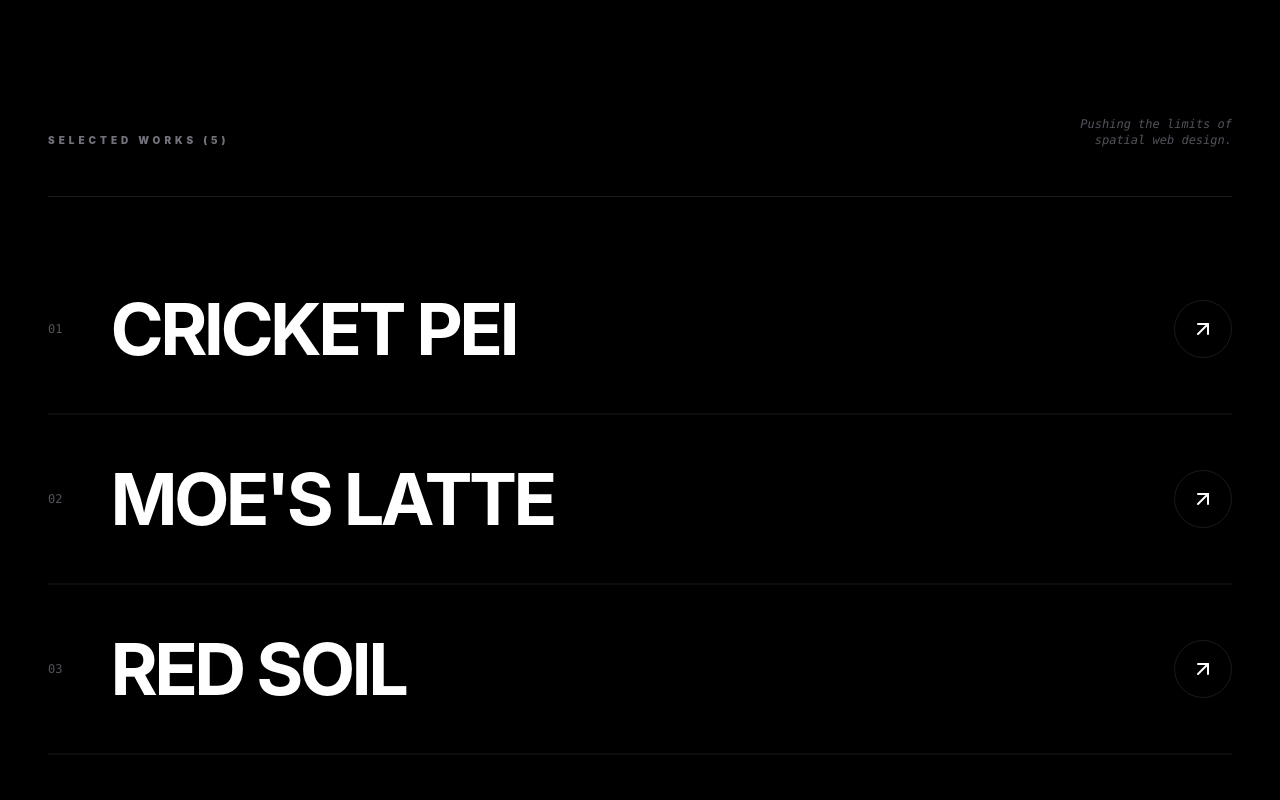
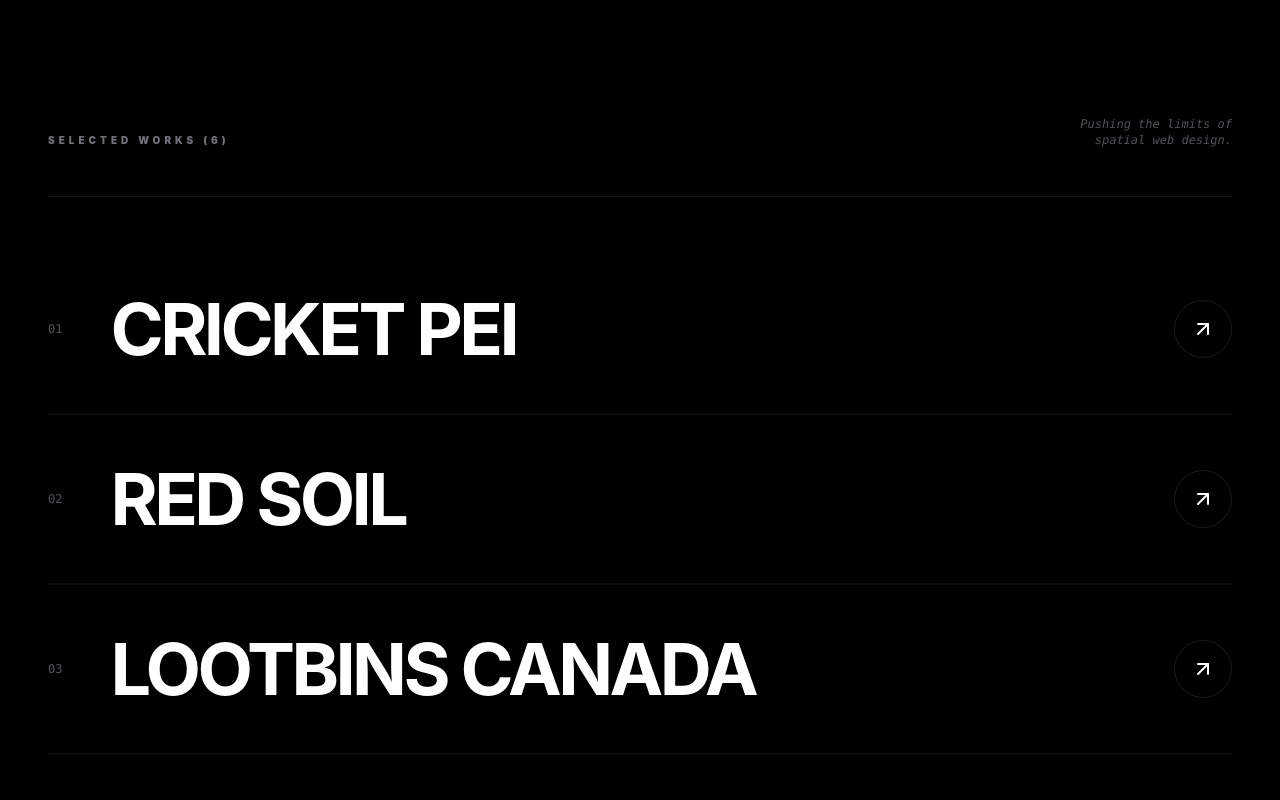
Before and after one commit to moshrx/my-portfolio, a React (Create React App) app: page / in a window 1280 px wide. Shown: the part 1780-2580 px from the top of the page. Built offline with nearby package versions, Linux system fonts and the light colour scheme.

Commit message:
added lootbins

```diff
--- a/src/constants/index.js
+++ b/src/constants/index.js
@@ -42,51 +42,62 @@
     year: "2026",
     link: "https://cricketpei.ca",
     tag: "Sports Federation",
-    description: "Designed and developed the official website for PEI Cricket. Focused on structured layouts, fast performance, and clear access to match data and updates.",
+    description: "Official site for PEI Cricket. Built for speed and easy access to match data and federation updates.",
     tech: ["HTML5", "Tailwind CSS", "UI Design"],
     color: "#0071e3",
     image: "/assets/projects/cricket.jpg"
   },
   {
-    id: 1,
+    id: 1, // Red Soil moved up to 2nd
+    title: "Red Soil",
+    year: "2026",
+    link: "https://redsoil.netlify.app/",
+    tag: "Community Branding",
+    description: "A clean, structured brand site inspired by PEI’s identity. Focus on grid systems and solid spacing.",
+    tech: ["HTML5", "Tailwind CSS", "Brand UI"],
+    color: "#BC4749",
+    image: "/assets/projects/redsoil.jpg"
+  },
+  {
+    id: 2, // New Lootbins entry
+    title: "Lootbins Canada",
+    year: "2026",
+    link: "https://www.lootbinscanada.com/",
+    tag: "E-commerce & Retail",
+    description: "Inventory-focused retail site. Clean layout designed to handle high product volume and clear navigation.",
+    tech: ["Shopify", "UI Design", "E-commerce"],
+    color: "#E63946",
+    image: "/assets/projects/lootbins.jpg" // Make sure to add this image
+  },
+  {
+    id: 3,
     title: "Moe's Latte",
     year: "2026",
     link: "https://moes-latte.netlify.app/",
     tag: "Café Website",
-    description: "A cozy, modern café website built with strong typography, warm tones, and smooth transitions to reflect the in-store atmosphere.",
+    description: "Modern café site with strong typography. Built to match the shop's actual vibe.",
     tech: ["HTML5", "Tailwind CSS", "UI Design"],
     color: "#D4A373",
     image: "/assets/projects/moes.jpg"
   },
   {
-    id: 2,
-    title: "Red Soil",
-    year: "2026",
-    link: "https://redsoil.netlify.app/",
-    tag: "Community Branding",
-    description: "A clean and structured brand website inspired by Prince Edward Island’s identity. Focused on grid systems, spacing, and visual consistency.",
-    tech: ["HTML5", "Tailwind CSS", "Brand UI"],
-    color: "#BC4749",
-    image: "/assets/projects/redsoil.jpg"
-  },
-  {
-    id: 3,
+    id: 4,
     title: "Fat Cat Bakery",
     year: "2026",
     link: "https://fatcatbakery.netlify.app/",
     tag: "Local Business",
-    description: "A playful yet polished bakery website with subtle micro-interactions and conversion-focused layout decisions.",
+    description: "Polished bakery site with a focus on simple navigation and conversion-friendly layouts.",
     tech: ["HTML5", "Tailwind CSS", "UX/UI"],
     color: "#F2CC8F",
     image: "/assets/projects/fatcat.jpg"
   },
   {
-    id: 4,
+    id: 5,
     title: "Pink Crow",
     year: "2026",
     link: "https://pinkcrow.netlify.app/",
     tag: "Restaurant Experience",
-    description: "A bold, high-contrast restaurant website built around immersive imagery, strong hierarchy, and fluid motion design.",
+    description: "Bold restaurant site with high-contrast imagery and a focus on visual hierarchy.",
     tech: ["HTML5", "Tailwind CSS", "UI Design"],
     color: "#D4A373",
     image: "/assets/projects/pinkcrow.jpg"
```
Also changed, not shown: public/assets/projects/lootbins.jpg (added).
